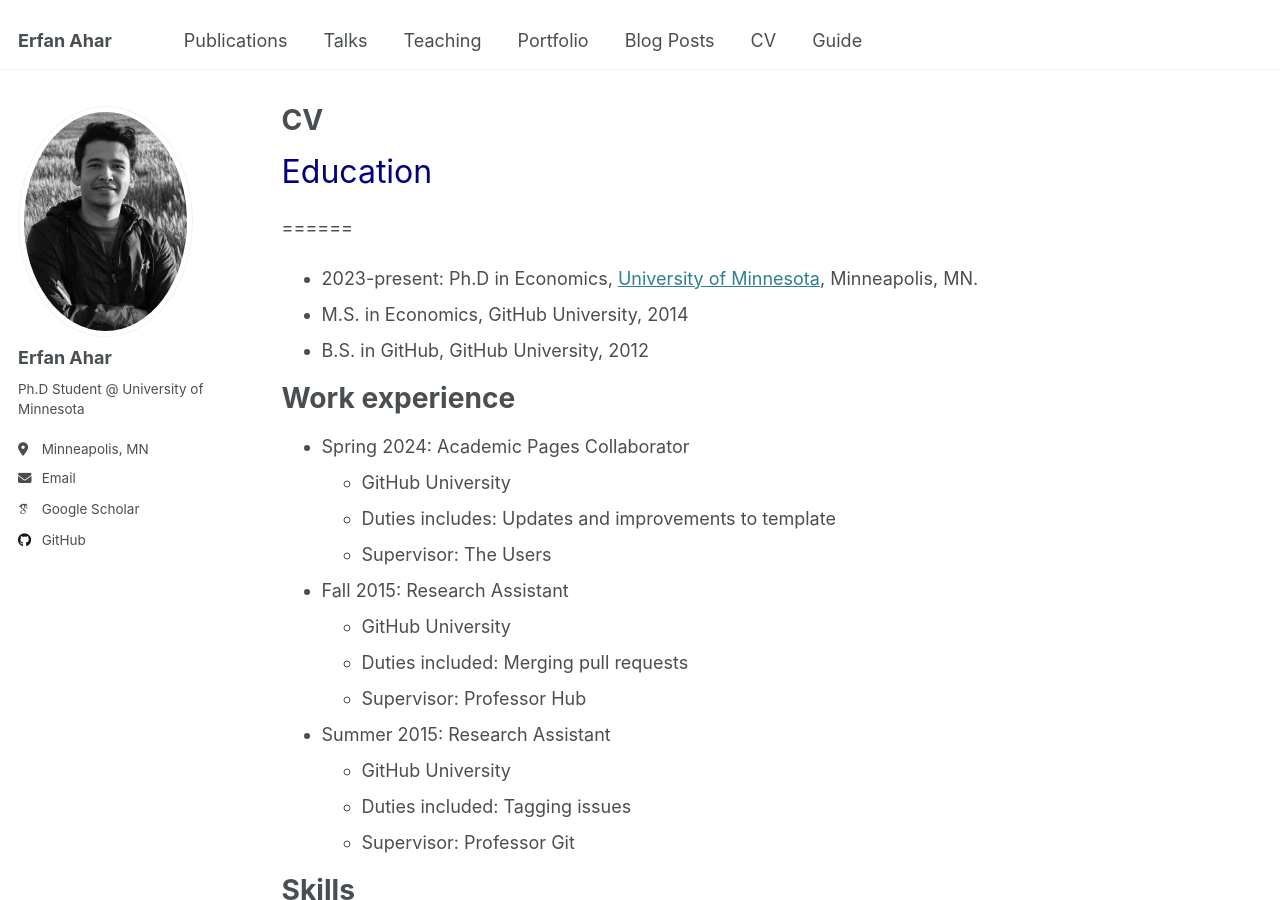
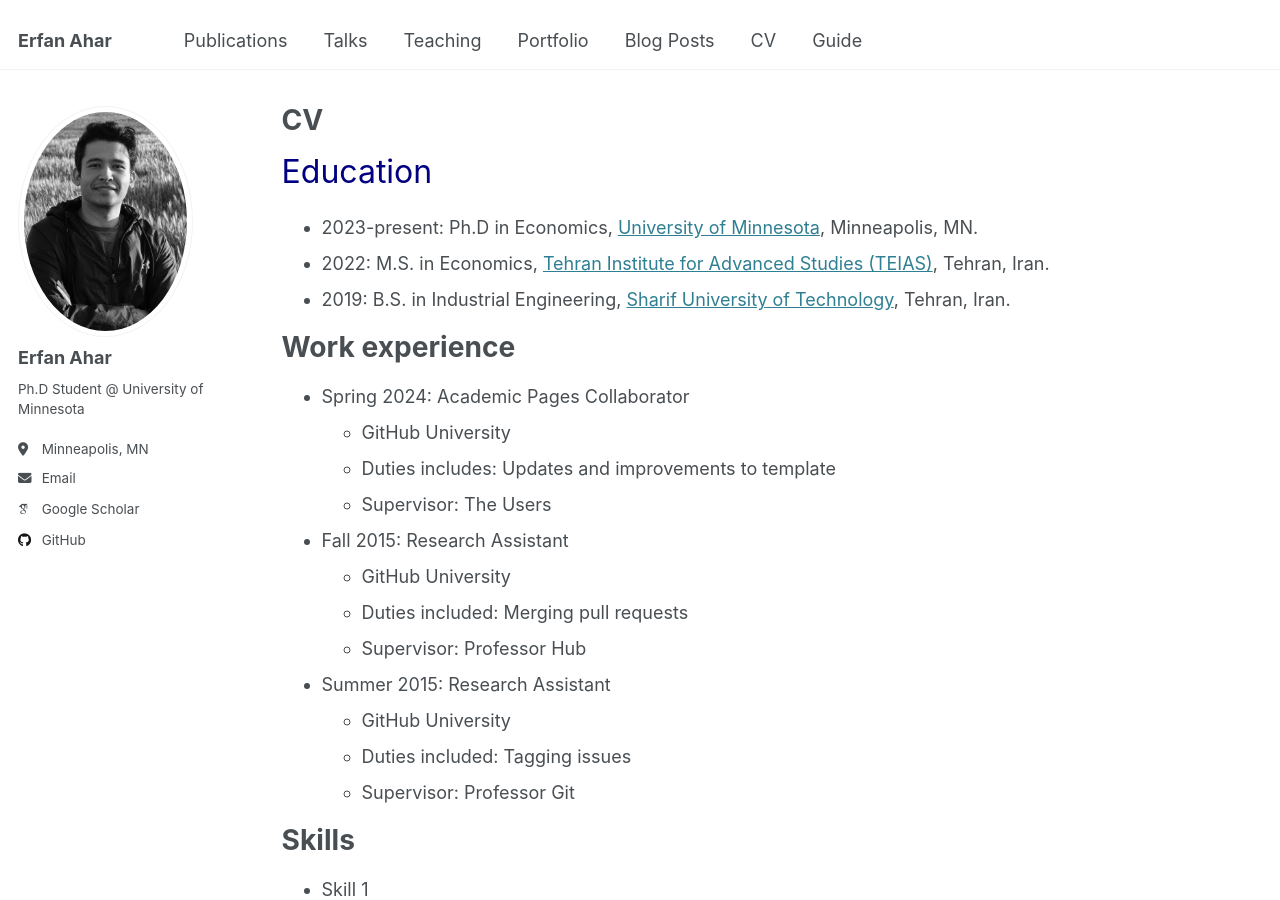
Before and after one commit to ErfanAhar/erfanahar.github.io, a Jekyll site: the page built from _pages/cv.md, in a window 1280 px wide and 900 px high. Built offline with Jekyll 4.4.1, drawn with Linux system fonts in a browser that asks for light colours; some web fonts are replaced.

Commit message:
Update cv.md

```diff
--- a/_pages/cv.md
+++ b/_pages/cv.md
@@ -10,10 +10,10 @@ redirect_from:
 {% include base_path %}
 
 <font size="6" color="navy">Education</font>
-======
+
 * 2023-present: Ph.D in Economics, <a href="https://cla.umn.edu/economics" target="_blank" rel="noopener noreferrer">University of Minnesota</a>, Minneapolis, MN.
-* M.S. in Economics, GitHub University, 2014
-* B.S. in GitHub, GitHub University, 2012
+* 2022: M.S. in Economics, <a href="https://teias.institute" target="_blank" rel="noopener noreferrer">Tehran Institute for Advanced Studies (TEIAS)</a>, Tehran, Iran.
+* 2019: B.S. in Industrial Engineering, <a href="https://en.sharif.edu" target="_blank" rel="noopener noreferrer">Sharif University of Technology</a>, Tehran, Iran.
 
 Work experience
 ======
```
